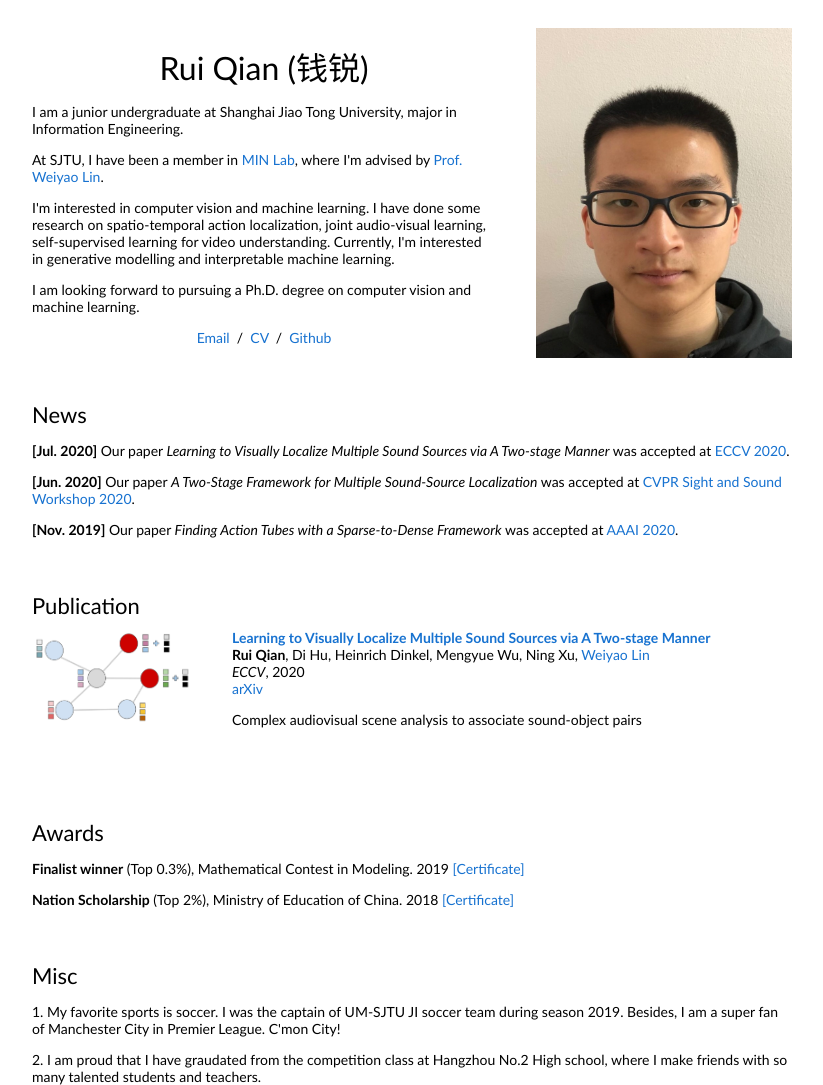
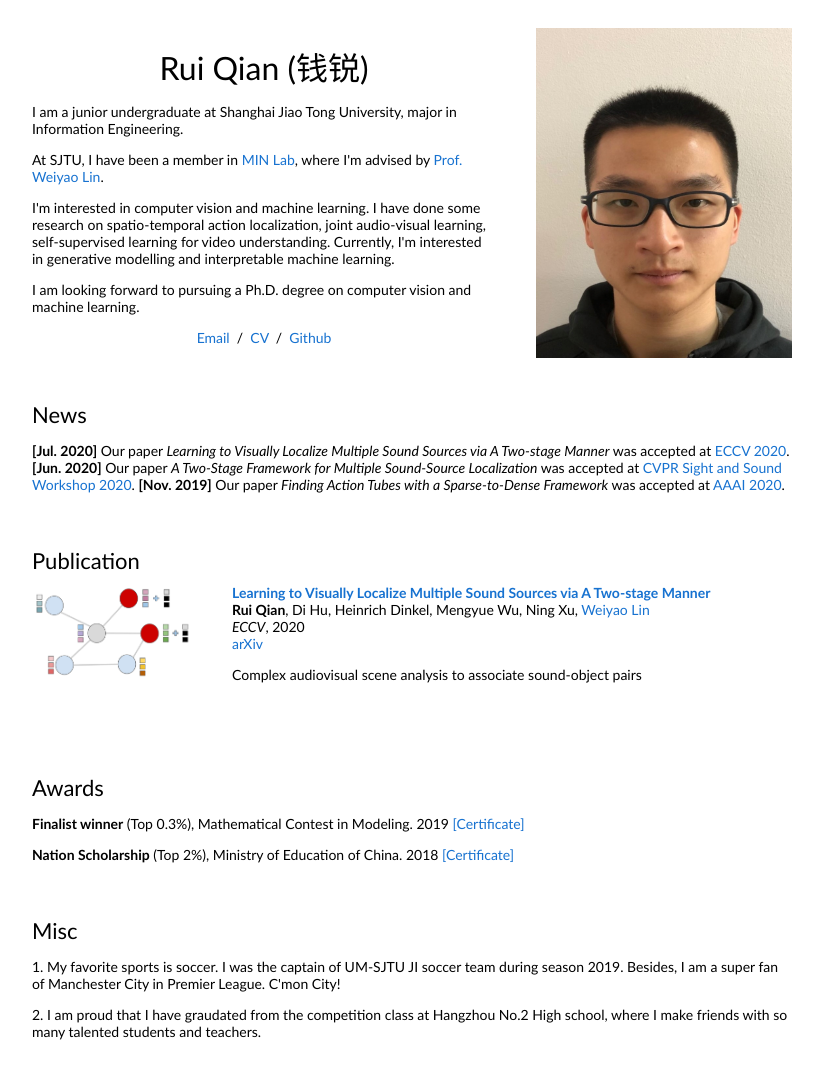
Before and after one commit to shvdiwnkozbw/shvdiwnkozbw.github.io, a plain HTML site: page index.html in a window 1280 px wide. Shown: the top 1085 px of the page, without its empty margins (228-1051 px from the left). Drawn offline with Linux system fonts and the light colour scheme.

Commit message:
Add files via upload

```diff
--- a/index.html
+++ b/index.html
@@ -5,7 +5,6 @@
 <meta name="viewport" content="width=device-width, initial-scale=1">
 
 <link rel="stylesheet" type="text/css" href="stylesheet.css">
-<link rel="icon" type="image/png" href="images/icon.png">
 </head>
 <body>
   <table style="width:100%;max-width:800px;border:0px;border-spacing:0px;border-collapse:separate;margin-right:auto;margin-left:auto;"><tbody>
@@ -45,11 +44,7 @@
               <heading>News</heading>
               <p>
                 <strong>[Jul. 2020]</strong> </b> Our paper <em>Learning to Visually Localize Multiple Sound Sources via A Two-stage Manner</em> was accepted at <a href="https://eccv2020.eu/accepted-papers/">ECCV 2020</a>.
-              </p>
-			  <p>
                 <strong>[Jun. 2020]</strong> </b> Our paper <em>A Two-Stage Framework for Multiple Sound-Source Localization</em> was accepted at <a href="http://sightsound.org/#info">CVPR Sight and Sound Workshop 2020</a>.
-			  </p>
-			  <p>
                 <strong>[Nov. 2019]</strong> </b> Our paper <em>Finding Action Tubes with a Sparse-to-Dense Framework</em> was accepted at <a href="http://mcg.nju.edu.cn/publication/2020/AAAI-LiY.5422.pdf">AAAI 2020</a>.
 			  </p>
             </td>
```
